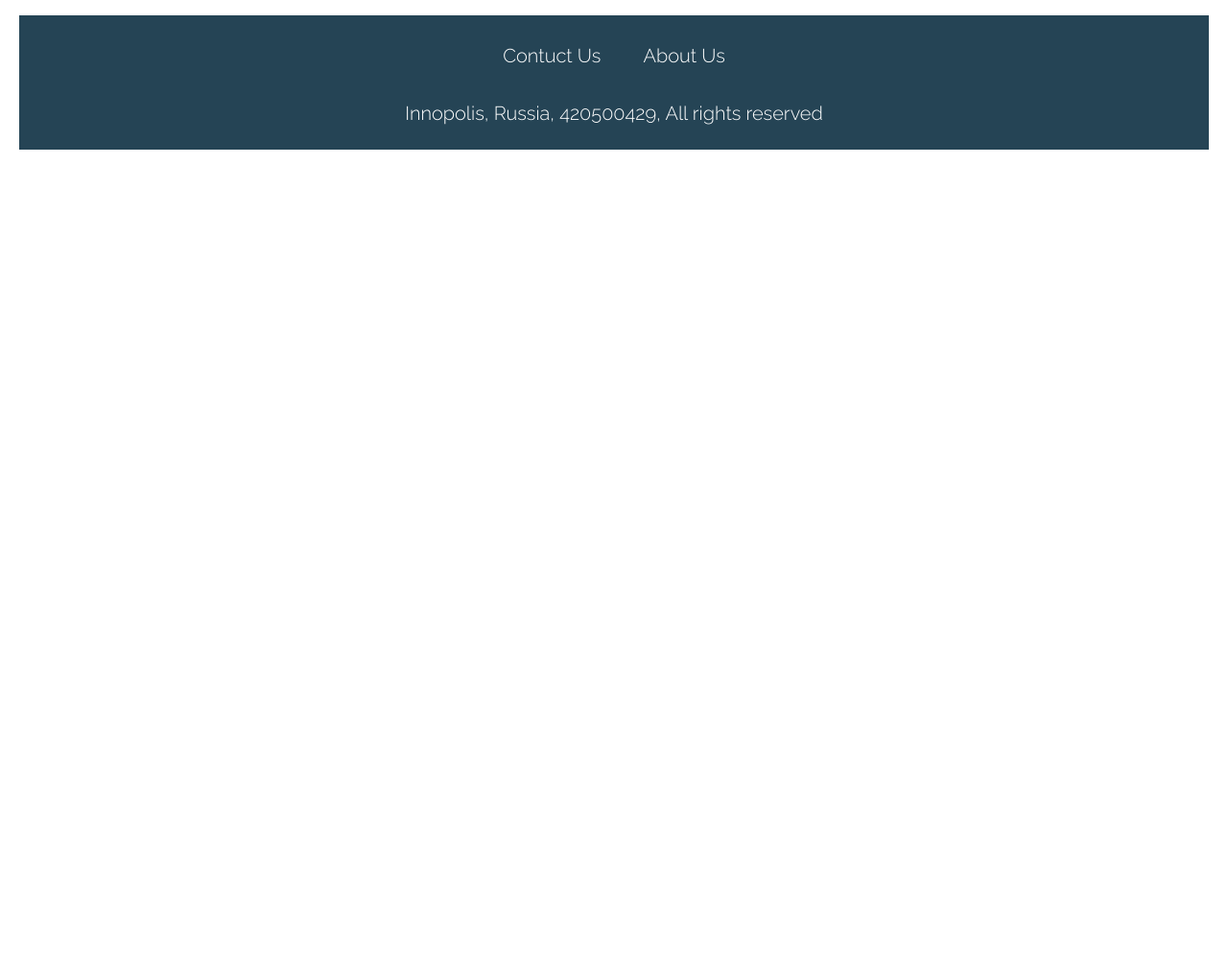
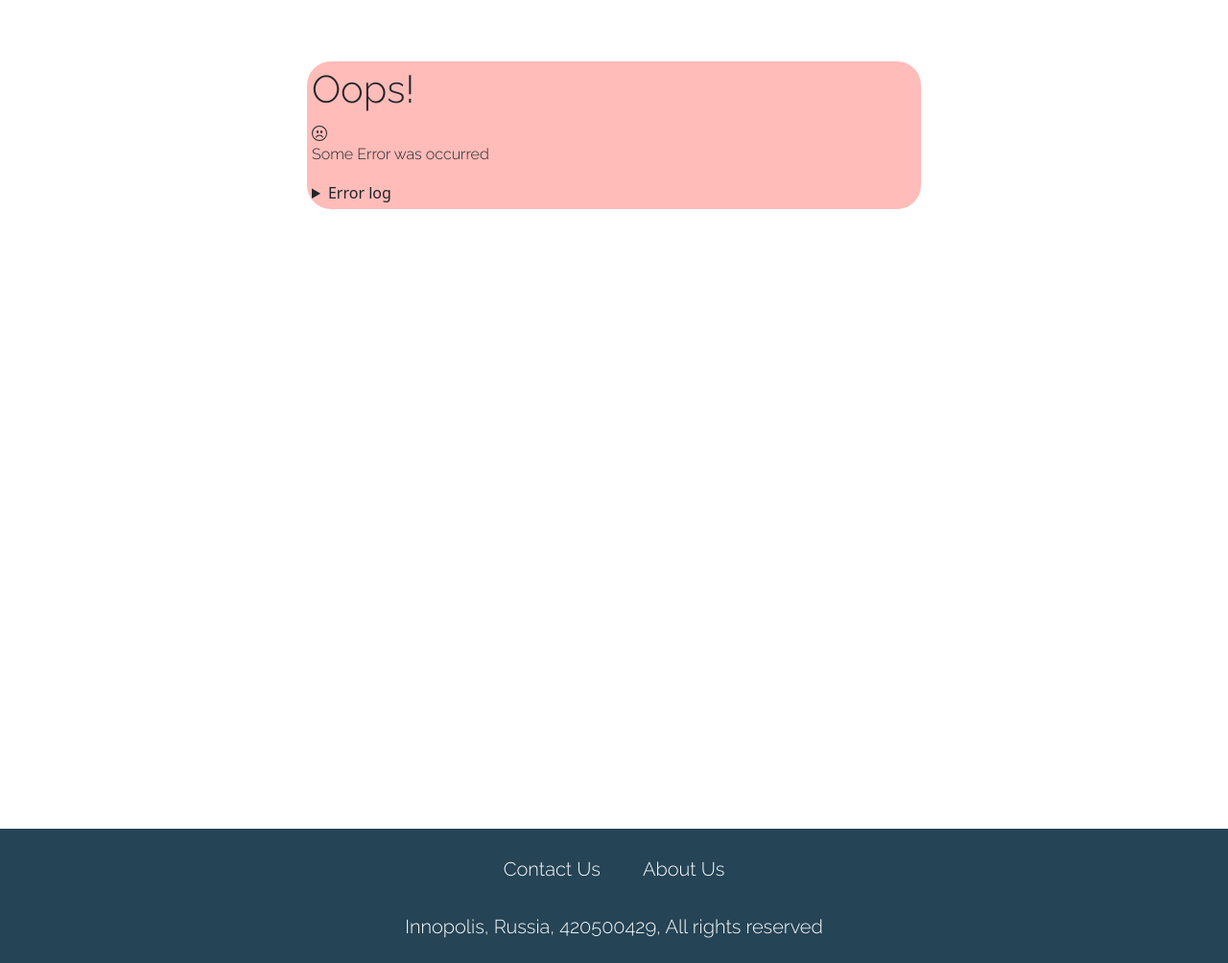
Before and after one commit to r-kulik/clickml, a Django app: template server/templates/error_message.html in a window 1280 px wide. Shown: the part 80-1084 px from the top of the page at 96% size. Before the commit the page ends 236 px from the top, so only its background shows below. Run offline with Django 4.2, Linux system fonts and the light colour scheme; the template is opened without the code that fills it, so the values that code supplies are empty.

Commit message:
Added error block to the design

```diff
--- a/server/templates/error_message.html
+++ b/server/templates/error_message.html
@@ -1,7 +1,41 @@
 {% extends "header_footer.html" %}
 
 {% block page %}
-    <p style="{color: red}">{{error_text}}</p>
+<style>
+    .parent{
+        height: 100vh;
+    }
+    .error_page_content{
+        background: #FFBCB9;
+        border-radius: 25px;
+        border: 5px solid #FFBCB9;
+        margin-left: 25%;
+        margin-right:25%;
+        margin-top:5%;
+    }
+</style>
+<div class="parent">
+<div class="error_page_content">
+
+    <h1>Oops!</h1>
+
+    <svg xmlns="http://www.w3.org/2000/svg" width="16" height="16" fill="currentColor" class="bi bi-emoji-frown" viewBox="0 0 16 16">
+  <path d="M8 15A7 7 0 1 1 8 1a7 7 0 0 1 0 14zm0 1A8 8 0 1 0 8 0a8 8 0 0 0 0 16z"/>
+  <path d="M4.285 12.433a.5.5 0 0 0 .683-.183A3.498 3.498 0 0 1 8 10.5c1.295 0 2.426.703 3.032 1.75a.5.5 0 0 0 .866-.5A4.498 4.498 0 0 0 8 9.5a4.5 4.5 0 0 0-3.898 2.25.5.5 0 0 0 .183.683zM7 6.5C7 7.328 6.552 8 6 8s-1-.672-1-1.5S5.448 5 6 5s1 .672 1 1.5zm4 0c0 .828-.448 1.5-1 1.5s-1-.672-1-1.5S9.448 5 10 5s1 .672 1 1.5z"/>
+    </svg>
+
+    <p>Some Error was occurred</p>
 
     <h2>{{error}}</h2>
+
+    <details>
+  <summary>Error log</summary>
+  <p>{{error_text}}</p>
+</details>
+    </div>
+    </div>
+
+
+
+
 {% endblock %}
--- a/server/templates/header_footer.html
+++ b/server/templates/header_footer.html
@@ -32,8 +32,6 @@
             padding: 10px;
             text-align: center;
             height: 10%;
-            margin-left:20px;
-            margin-right:20px;
 
 
         }
@@ -43,6 +41,7 @@
             margin: 20px;
             color: white;
             text-decoration: none;
+
         }
 
         footer p{
@@ -56,7 +55,7 @@
 }
 
     </style>
-    <a href="#" class="footer-links"><p>Contuct Us</p></a>
+    <a href="#" class="footer-links"><p>Contact Us</p></a>
     <a href="#" class="footer-links"><p>About Us</p></a>
     <p>Innopolis, Russia, 420500429, All rights reserved </p>
 </footer>
```
